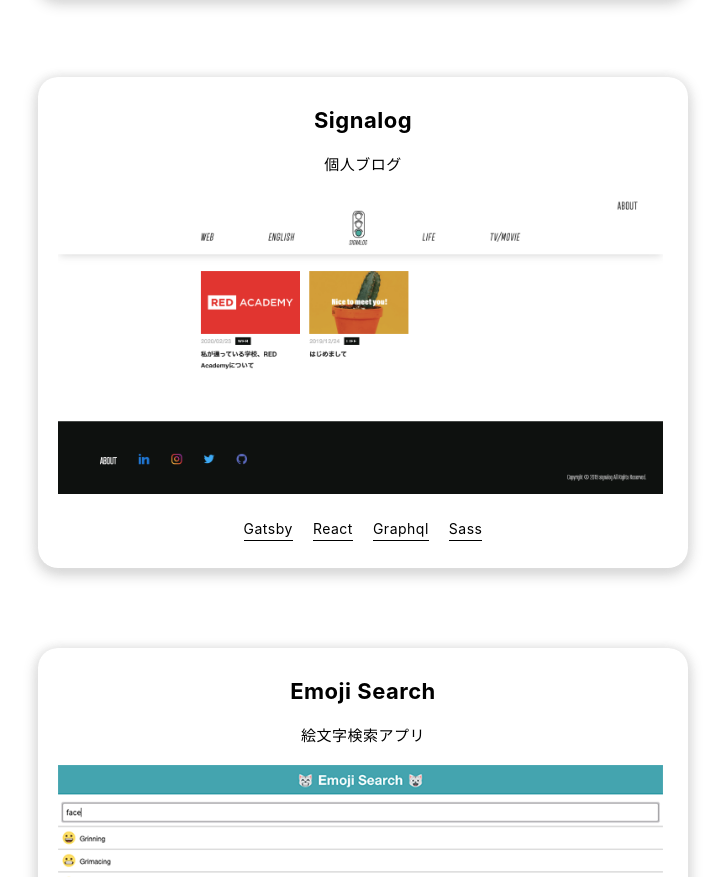
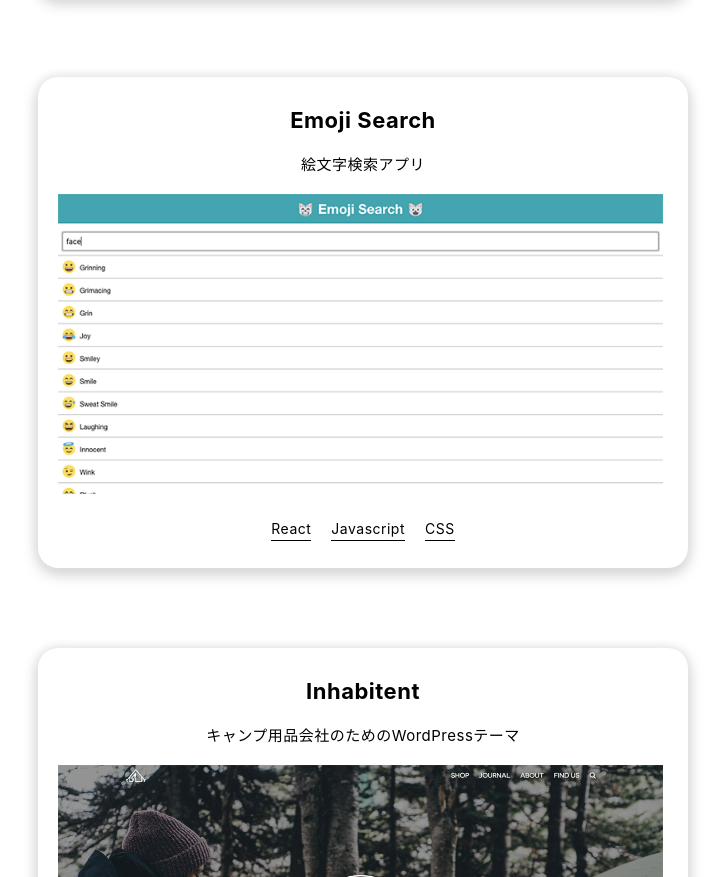
Before and after one commit to Mayu-I/My-portfolio, a Gatsby site: page / in a window 1280 px wide. Shown: the part 3033-3910 px from the top of the page, without its empty margins (277-1002 px from the left). Built offline with nearby package versions, Linux system fonts and the light colour scheme; Gatsby itself is replaced by a stand-in of ours.

Commit message:
delete:work

```diff
--- a/src/components/Works/works.js
+++ b/src/components/Works/works.js
@@ -117,7 +117,7 @@ const Works = () => {
             </ul>
           </div>
         </Fade>
-        <Fade>
+        {/* <Fade>
           <div className="works__item">
             <a href="https://signalog.org/" target="_blank" rel="noopener noreferrer"><h3 className="works__title">Signalog</h3></a>
             <p className="works__desc">個人ブログ</p>
@@ -129,7 +129,7 @@ const Works = () => {
               <li>Sass</li>
             </ul>
           </div>
-        </Fade>
+        </Fade> */}
         <Fade>
           <div className="works__item">
             <a href="https://mayu-i.github.io/React-emoji-search/" target="_blank" rel="noopener noreferrer"><h3 className="works__title">Emoji Search</h3></a>
```
